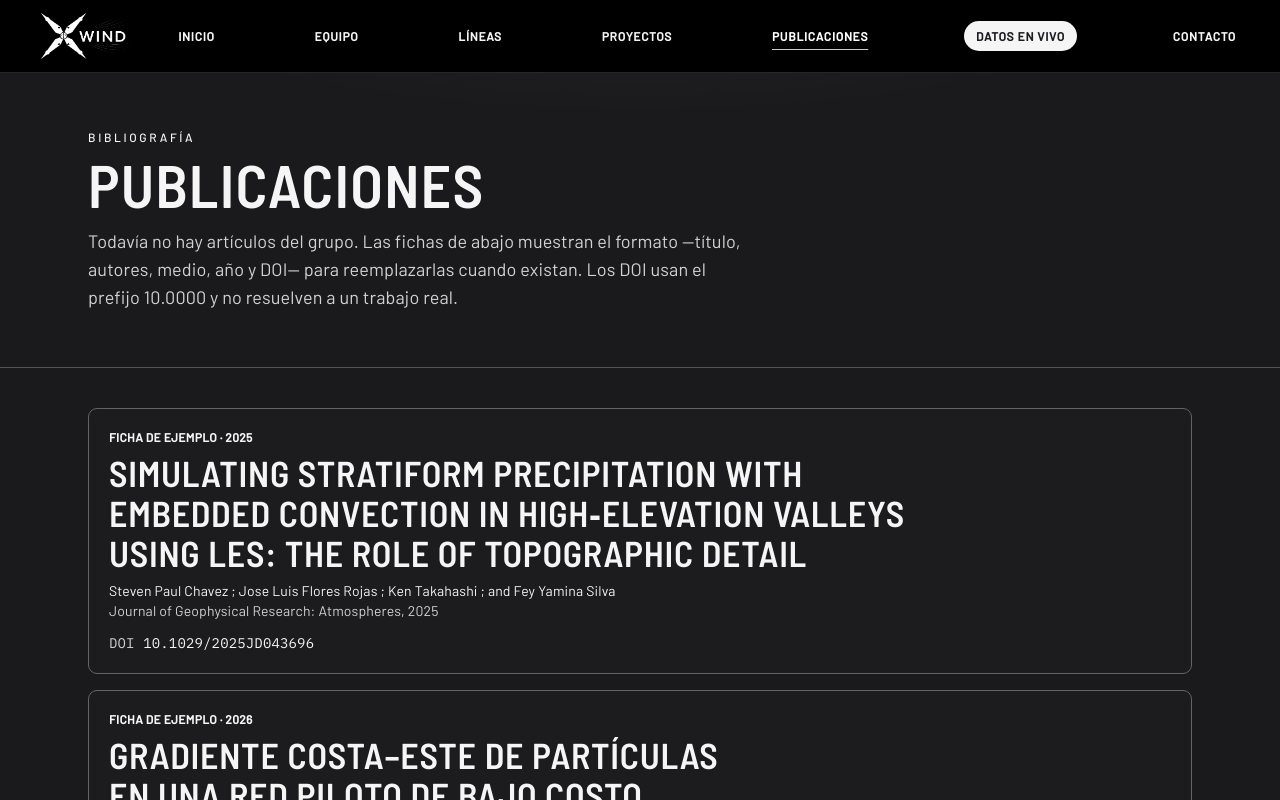
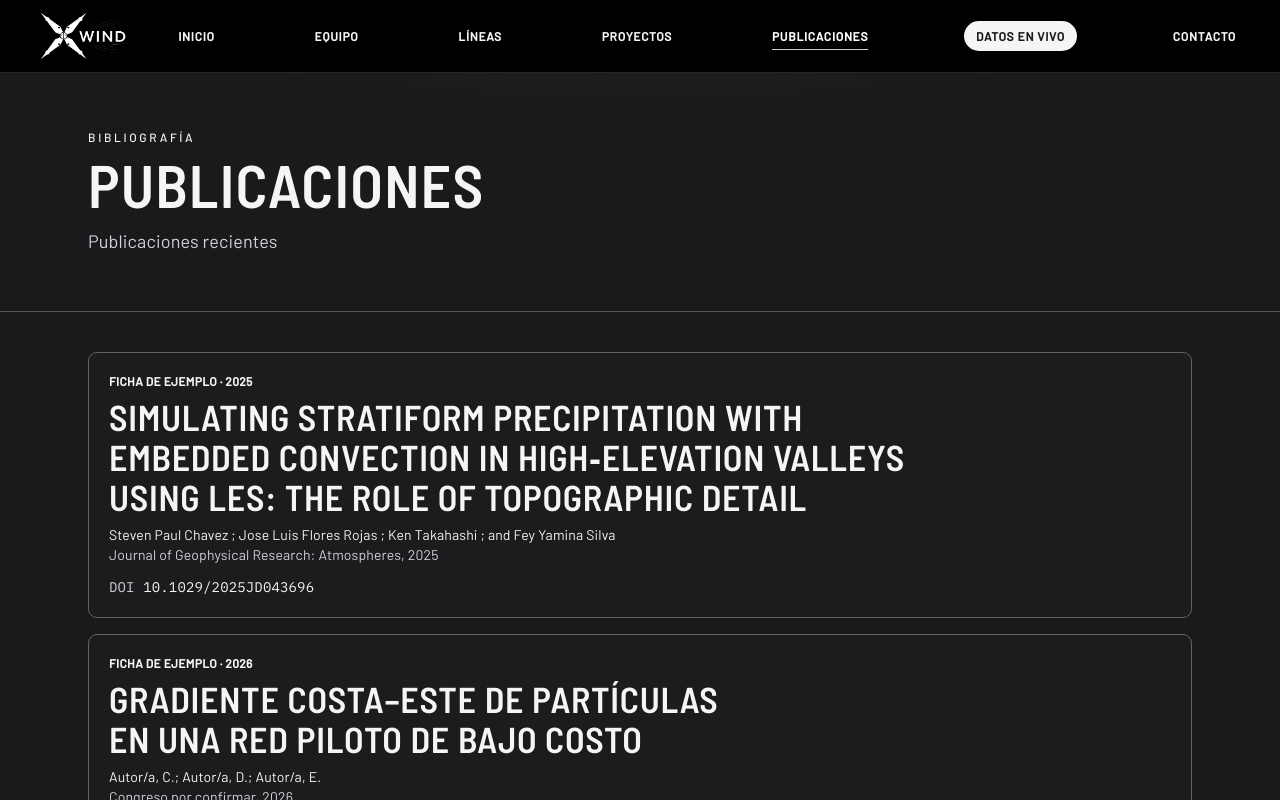
Before and after one commit to p494skgnzw-design/prototipo-calidad-aire-lima, a Next.js app: page /publicaciones in a window 1280 px wide. Shown: the top 800 px of the page. Built offline with nearby package versions, Linux system fonts and the light colour scheme.

Commit message:
Update page.tsx

```diff
--- a/app/publicaciones/page.tsx
+++ b/app/publicaciones/page.tsx
@@ -14,7 +14,7 @@ export default function PublicacionesPage() {
       <PageHeader
         eyebrow="Bibliografía"
         title="Publicaciones"
-        lede="Todavía no hay artículos del grupo. Las fichas de abajo muestran el formato —título, autores, medio, año y DOI— para reemplazarlas cuando existan. Los DOI usan el prefijo 10.0000 y no resuelven a un trabajo real."
+        lede="Publicaciones recientes"
       />
       <ul className="mx-auto max-w-6xl space-y-4 px-4 py-10 sm:px-6">
         {publications.map((item) => (
```
